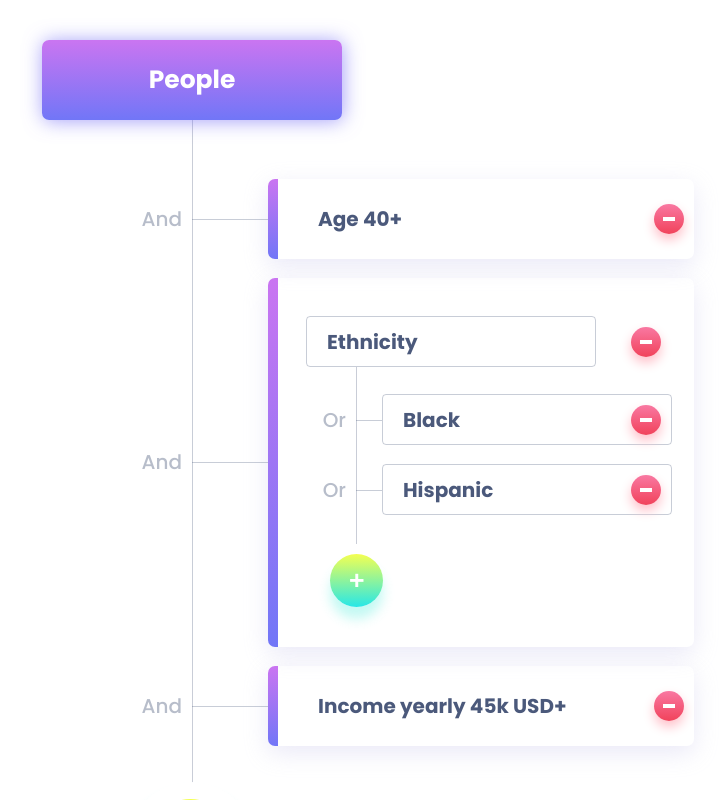
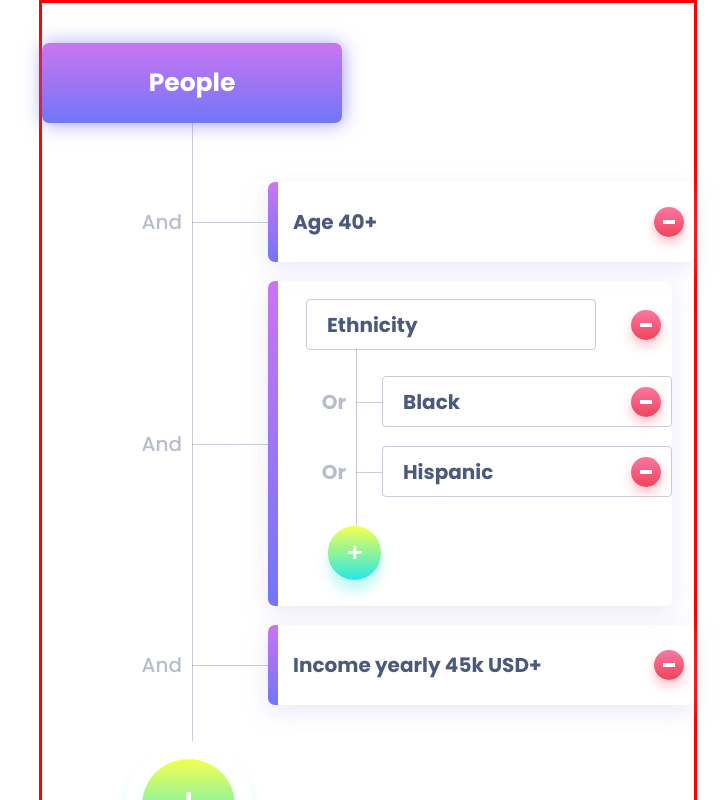
Before and after one commit to mycak/People-Details, a React (Create React App) app: page / in a window 1280 px wide. Shown: the top 800 px of the page, without its empty margins (272-1000 px from the left). Built offline with nearby package versions, Linux system fonts and the light colour scheme.

Commit message:
add container with border

```diff
--- a/src/components/App.js
+++ b/src/components/App.js
@@ -13,18 +13,7 @@ const AppContainer = styled.div`
   flex-direction: column;
   align-items: flex-start;
   padding-bottom: 4em;
-`;
-const ShiftContainer = styled.div`
-  margin-left: 10.2em;
-  @media (max-width: 800px) {
-    margin-left: 9.3em;
-  }
-  @media (max-width: 600px) {
-    margin-left: 7em;
-  }
-  @media (max-width: 450px) {
-    margin-left: 5.7em;
-  }
+  border: solid red;
 `;
 
 function App() {
@@ -47,13 +36,11 @@ function App() {
           components={item.components}
         />
       ))}
-      <ShiftContainer>
-        <AddButton
-          outline
-          pipe={!!state.length}
-          onClick={() => menageOpenPopup(true)}
-        />
-      </ShiftContainer>
+      <AddButton
+        outline
+        pipe={!!state.length}
+        onClick={() => menageOpenPopup(true)}
+      />
       <Popup
         label="Add detail !"
         placeholder="ex origin Poland"
--- a/src/components/Branch.js
+++ b/src/components/Branch.js
@@ -3,11 +3,8 @@ import SingleDetail from './SingleDetail';
 import Subtree from './Subtree';
 import SubtreeSingleItem from './SubtreeSingleItem';
 import { themes, themesListPipes } from '../utils/themes';
-import {
-  BranchStyles,
-  OperatorStyles,
-  DetailStyles,
-} from '../styles/BranchesStyles';
+import { BranchStyles, OperatorStyles } from '../styles/BranchesStyles';
+import ContainerWithBorder from './ContainerWithBorder';
 
 const Branch = ({
   operator,
@@ -26,7 +23,8 @@ const Branch = ({
     >
       <p>{operator}</p>
     </OperatorStyles>
-    <DetailStyles theme={themes.mainTree}>
+
+    <ContainerWithBorder theme={themes.mainTree}>
       {kind === 'singleDetail' && (
         <SingleDetail handleDelete={handleDelete} desc={desc} id={id} />
       )}
@@ -41,7 +39,7 @@ const Branch = ({
       {kind === 'detailSubtree' && (
         <SubtreeSingleItem handleDelete={handleDelete} desc={desc} id={id} />
       )}
-    </DetailStyles>
+    </ContainerWithBorder>
   </BranchStyles>
 );
 
--- /dev/null
+++ b/src/components/ContainerWithBorder.js
@@ -0,0 +1,66 @@
+import React from 'react';
+import styled from 'styled-components';
+
+const ContainerWithBorderStyles = styled.div`
+  position: relative;
+  width: 100%;
+  min-height: 8em;
+  display: flex;
+  align-items: center;
+  justify-content: space-between;
+  ${(props) =>
+    props.flex === 'column'
+      ? 'flex-direction: column; align-items: flex-start;'
+      : ''}
+  border-radius: 7px;
+  box-shadow: 0 7px 23px 0 rgba(186, 184, 230, 0.31);
+
+  &::before {
+    content: '';
+    display: block;
+    position: absolute;
+    width: 1em;
+    height: 100%;
+    top: 0;
+    left: 0;
+    border-radius: 7px 0 0 7px;
+    background: var(--violetGradient);
+  }
+  &::after {
+    content: '';
+    position: absolute;
+    display: inline-block;
+    width: ${({ theme }) => theme.widthPipe};
+    top: 50%;
+    left: ${({ theme }) => theme.left};
+    border-top: 1px solid var(--secondary);
+    @media (max-width: 800px) {
+      width: ${({ theme }) => (theme.gap === '7.6em' ? '3.8em' : '1.3em')};
+      left: ${({ theme }) => (theme.gap === '7.6em' ? '-3.8em' : '-1.3em')};
+    }
+  }
+  p {
+    font-size: 2em;
+    font-weight: 700;
+    overflow: hidden;
+    text-overflow: ellipsis;
+    max-width: 15em;
+  }
+  @media (max-width: 800px) {
+    font-size: 8px;
+  }
+  @media (max-width: 600px) {
+    font-size: 6px;
+  }
+  @media (max-width: 450px) {
+    font-size: 5px;
+  }
+`;
+
+const ContainerWithBorder = ({ children, theme }) => (
+  <ContainerWithBorderStyles theme={theme}>
+    {children}
+  </ContainerWithBorderStyles>
+);
+
+export default ContainerWithBorder;
--- a/src/components/SingleDetail.js
+++ b/src/components/SingleDetail.js
@@ -1,17 +1,12 @@
 import React from 'react';
 import DeleteButton from './DeleteButton';
 
-import {
-  SingleDetailContainer,
-  DetailStyles,
-} from '../styles/SingleItemsStyles';
+import { SingleDetailContainer } from '../styles/SingleItemsStyles';
 
 const SingleDetail = ({ desc, handleDelete, id }) => (
   <SingleDetailContainer>
-    <DetailStyles>
-      <p>{desc}</p>
-      <DeleteButton handleDelete={handleDelete} id={id} />
-    </DetailStyles>
+    <p>{desc}</p>
+    <DeleteButton handleDelete={handleDelete} id={id} />
   </SingleDetailContainer>
 );
 
--- a/src/components/Subtree.js
+++ b/src/components/Subtree.js
@@ -1,22 +1,10 @@
 import React from 'react';
-import styled from 'styled-components';
 import SubtreeHeader from './SubtreeHeader';
-import { DetailStyles } from '../styles/SingleItemsStyles';
 import SubtreeBranch from './SubtreeBranch';
 import AddButton from './AddButton';
 import Popup from './Popup';
 import { chceckOrder } from '../utils/chceckOrder';
 import { useMenageState, useMenagePopup } from '../utils/hooks';
-
-const ShiftContainer = styled.div`
-  margin-left: 6.2em;
-  p {
-    margin: 0;
-  }
-  @media (max-width: 800px) {
-    margin-left: 6.8em;
-  }
-`;
 
 const Subtree = ({ desc, handleDeleteTree, id, components }) => {
   const [state, handleDelete, handleAddToState] = useMenageState(components);
@@ -24,7 +12,7 @@ const Subtree = ({ desc, handleDeleteTree, id, components }) => {
   const newId = state.length ? state[state.length - 1].id + 1 : 0;
 
   return (
-    <DetailStyles flex="column">
+    <div>
       <SubtreeHeader desc={desc} handleDelete={handleDeleteTree} id={id} />
       {state.length &&
         state.map((item, i) => (
@@ -38,13 +26,12 @@ const Subtree = ({ desc, handleDeleteTree, id, components }) => {
             handleDelete={handleDelete}
           />
         ))}
-      <ShiftContainer>
-        <AddButton
-          small
-          onClick={() => menageOpenPopup(true)}
-          pipe={!!state.length}
-        />
-      </ShiftContainer>
+      <AddButton
+        className="margin--zero"
+        small
+        onClick={() => menageOpenPopup(true)}
+        pipe={!!state.length}
+      />
       <Popup
         label="Add list item !"
         placeholder="Type here !"
@@ -54,7 +41,7 @@ const Subtree = ({ desc, handleDeleteTree, id, components }) => {
         handleAddToState={handleAddToState}
         listItem={false}
       />
-    </DetailStyles>
+    </div>
   );
 };
 
--- a/src/styles/BranchesStyles.js
+++ b/src/styles/BranchesStyles.js
@@ -20,7 +20,7 @@ export const BranchStyles = styled.div`
 `;
 export const OperatorStyles = styled.div`
   position: relative;
-  width: ${({ theme }) => theme.width};
+  min-width: ${({ theme }) => theme.width};
   text-align: right;
   &::after {
     content: '';
--- a/src/styles/ButtonsStyles.js
+++ b/src/styles/ButtonsStyles.js
@@ -2,9 +2,10 @@ import styled from 'styled-components';
 
 export const AddButtonStyles = styled.button`
   cursor: pointer;
-  margin-top: ${(props) => (props.small ? '2.9em' : '4em')};
-  margin-bottom: 3em;
+  margin-top: ${(props) => (props.small ? '2.2em' : '4em')};
+  margin-bottom: 2em;
   position: relative;
+  left: ${(props) => (props.small ? '4.5em' : '7.5em')};
   width: ${(props) => (props.small ? '4em' : '7em')};
   height: ${(props) => (props.small ? '4em' : '7em')};
   border-radius: 50%;
@@ -43,6 +44,7 @@ export const AddButtonStyles = styled.button`
   }
   @media (max-width: 800px) {
     font-size: 8px;
+    left: ${(props) => (props.small ? '6.5em' : '11.5em')};
   }
   @media (max-width: 600px) {
     font-size: 6px;
--- a/src/styles/GlobalStyles.js
+++ b/src/styles/GlobalStyles.js
@@ -47,6 +47,9 @@ const GlobalStyles = createGlobalStyle`
     flex-direction: column;
     align-items: center;
   }
+  .additional--padding {
+    padding-left: 2.5em;
+  }
   .Modal {
     position: absolute;
     background-color: #fff;
--- a/src/styles/HeadersStyles.js
+++ b/src/styles/HeadersStyles.js
@@ -2,7 +2,6 @@ import styled from 'styled-components';
 
 export const HeaderContainerStyles = styled.div`
   margin-top: 4em;
-  margin-right: 35em;
   background: var(--violetGradient);
   text-align: center;
   width: 30em;
@@ -31,12 +30,12 @@ export const HeaderContainerStyles = styled.div`
 // SUBTREE
 
 export const SubtreeHeaderStyles = styled.div`
-  margin: 3.8em 0 0.8em 3.8em;
+  margin: 1.8em 0 2.6em 3.8em;
   display: flex;
   align-items: center;
   gap: 3.5em;
   @media (max-width: 800px) {
-    margin: 2em 0 0.8em 3.8em;
+    margin: 2em 0 2.5em 3.8em;
     font-size: 8px;
     gap: 2.1em;
   }
--- a/src/styles/PopupStyles.js
+++ b/src/styles/PopupStyles.js
@@ -34,6 +34,7 @@ export const ModalStyles = styled.div`
   button {
     display: flex;
     margin: 1.5em 0;
+    left: 0;
   }
   @media (max-width: 800px) {
     font-size: 8px;
--- a/src/styles/SingleItemsStyles.js
+++ b/src/styles/SingleItemsStyles.js
@@ -2,6 +2,11 @@ import styled from 'styled-components';
 
 export const SingleDetailContainer = styled.div`
   min-height: 8em;
+  min-width: 42.6em;
+  display: flex;
+  justify-content: space-between;
+  padding-left: 2.5em;
+  align-items: center;
   @media (max-width: 800px) {
     font-size: 8px;
   }
@@ -12,48 +17,3 @@ export const SingleDetailContainer = styled.div`
     font-size: 5px;
   }
 `;
-
-export const DetailStyles = styled.div`
-  position: relative;
-  top: 0;
-  width: 100%;
-  min-height: 8em;
-  display: flex;
-  align-items: center;
-  justify-content: space-between;
-  ${(props) =>
-    props.flex === 'column'
-      ? 'flex-direction: column; align-items: flex-start;'
-      : ''}
-  border-radius: 7px;
-  box-shadow: 0 7px 23px 0 rgba(186, 184, 230, 0.31);
-
-  &::before {
-    content: '';
-    display: block;
-    position: absolute;
-    width: 1em;
-    height: 100%;
-    top: 0;
-    left: 0;
-    border-radius: 7px 0 0 7px;
-    background: var(--violetGradient);
-  }
-  p {
-    font-size: 2em;
-    margin-left: 2.5em;
-    font-weight: 700;
-    overflow: hidden;
-    text-overflow: ellipsis;
-    max-width: 15em;
-  }
-  @media (max-width: 800px) {
-    font-size: 8px;
-  }
-  @media (max-width: 600px) {
-    font-size: 6px;
-  }
-  @media (max-width: 450px) {
-    font-size: 5px;
-  }
-`;
```
Also changed, not shown: 2 other files (tests, documents, lock files or other folders).
